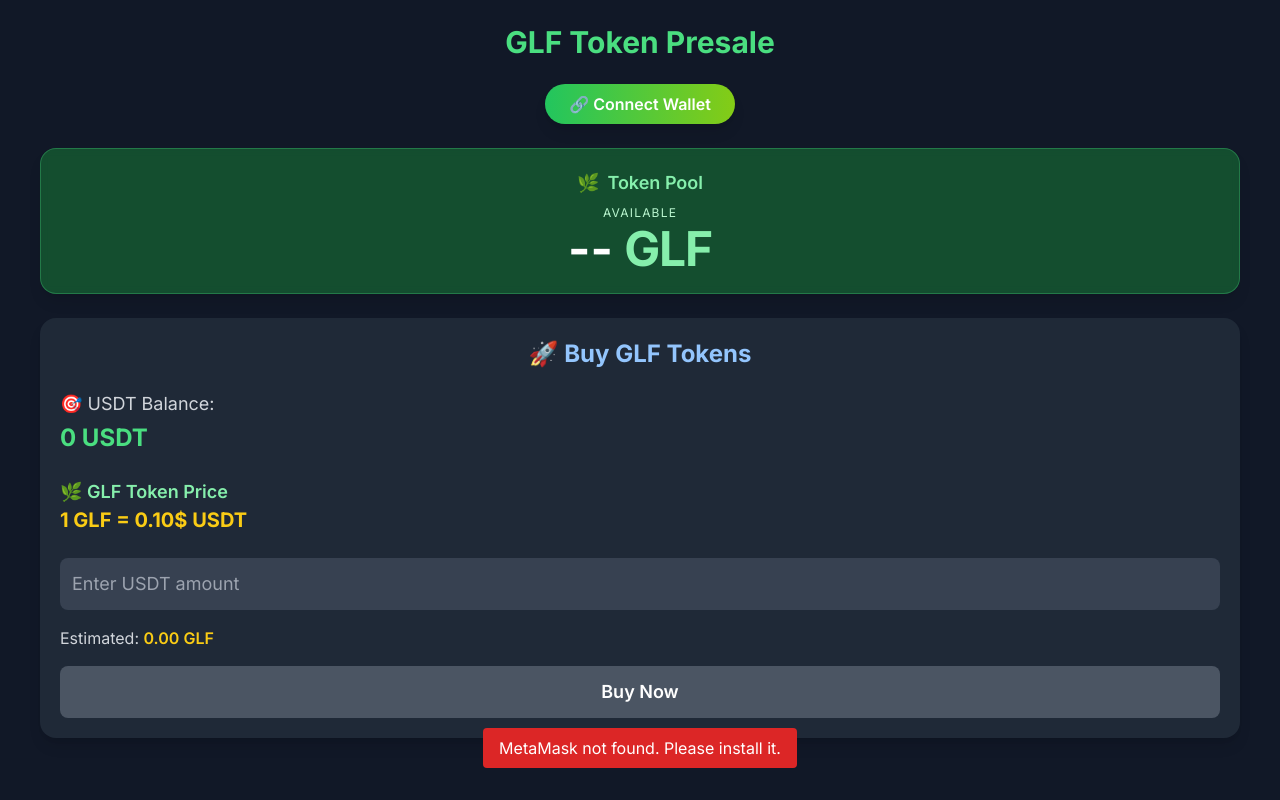
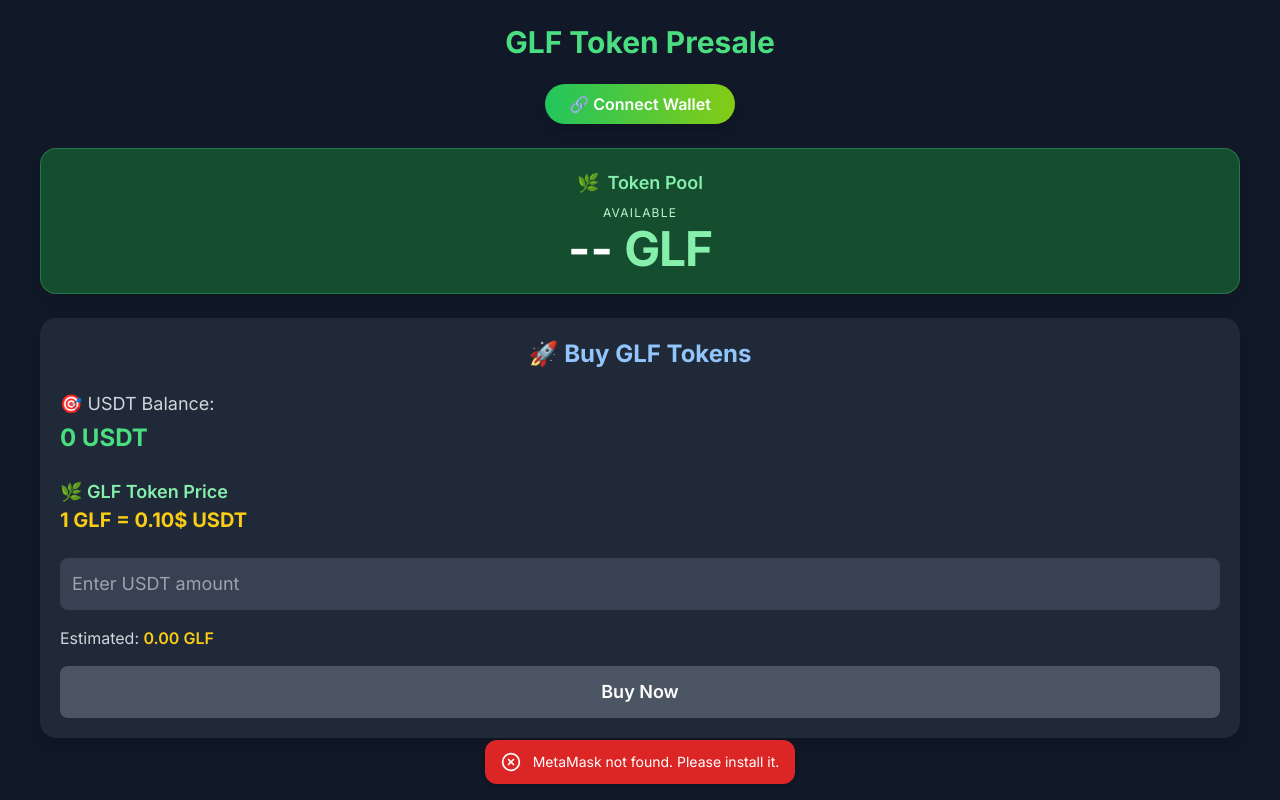
Before and after one commit to shopnilshovon/glf-presale-v2-, a React (Vite) app: page / in a window 1280 px wide. Both pictures are taken after a click on the button "🔗 Connect Wallet". Built offline with nearby package versions, Linux system fonts and the light colour scheme.

Commit message:
Update Notification.jsx

```diff
--- a/src/components/Notification.jsx
+++ b/src/components/Notification.jsx
@@ -1,9 +1,17 @@
+import { CheckCircle, XCircle } from "lucide-react";
+
 export default function Notification({ type, message }) {
-  const color = type === "success" ? "bg-green-600" : "bg-red-600";
+  const isSuccess = type === "success";
+
+  const color = isSuccess ? "bg-green-600" : "bg-red-600";
+  const Icon = isSuccess ? CheckCircle : XCircle;
 
   return (
-    <div className={`${color} text-white px-4 py-2 rounded mb-4`}>
-      {message}
+    <div
+      className={`flex items-center gap-3 ${color} text-white px-4 py-3 rounded-xl shadow-md animate-fade-in`}
+    >
+      <Icon className="w-5 h-5" />
+      <p className="text-sm font-medium">{message}</p>
     </div>
   );
 }
```
